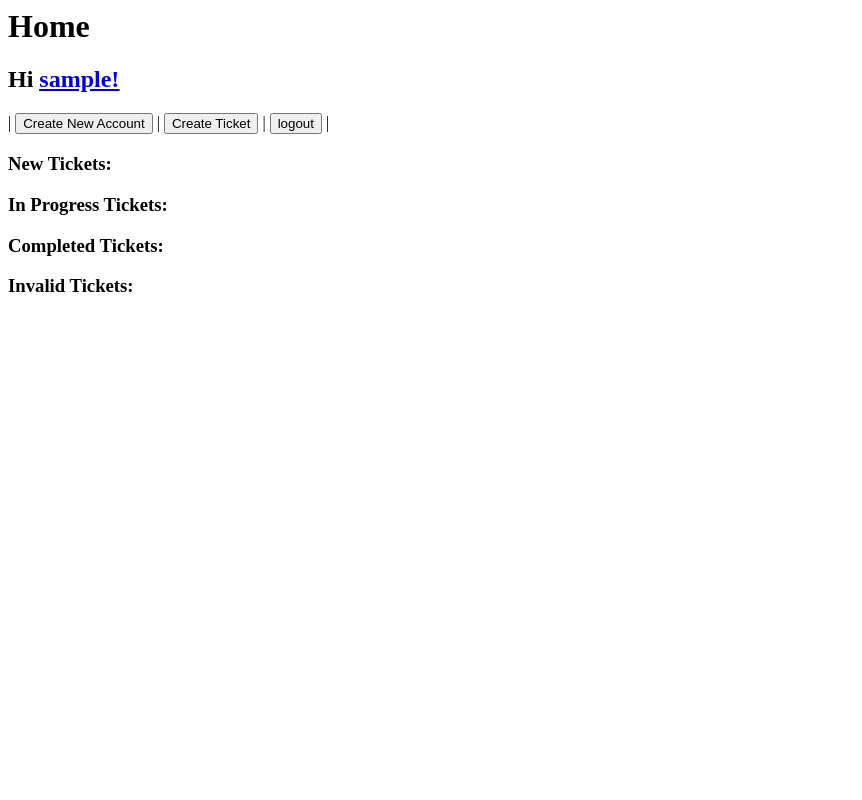
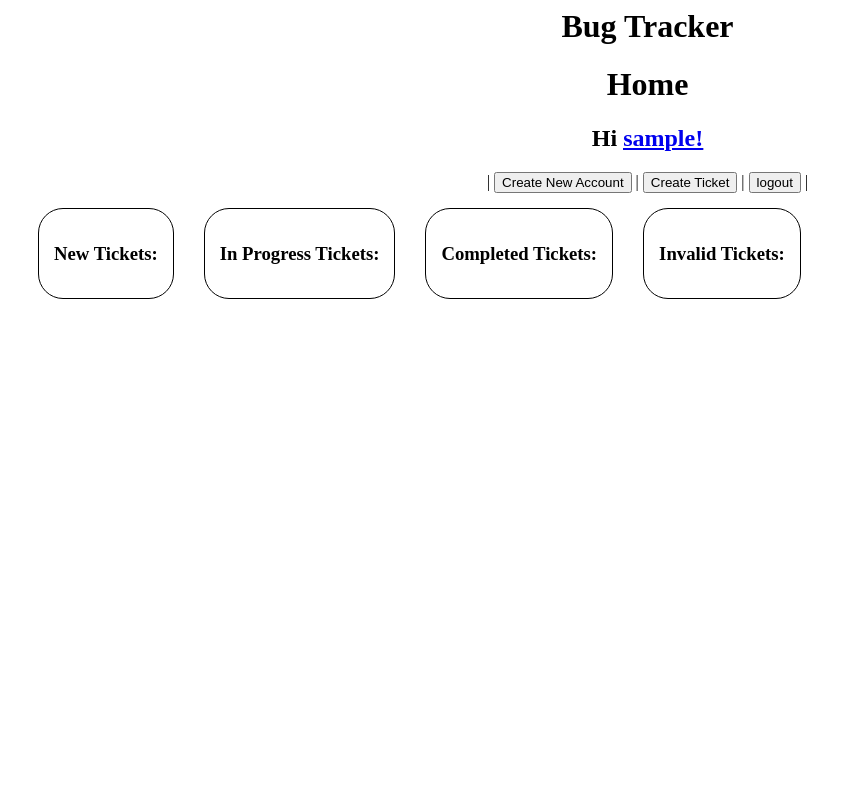
Before and after one commit to korenenyles/whats-up-doc, a Django app: page / in a window 1280 px wide. Shown: the whole page, without its empty margins (0-862 px from the left). Run offline with Django 3.2, Linux system fonts and the light colour scheme; the visitor is signed in with stand-in values (Sample User, id 1); data that the repository does not hold is empty.

Commit message:
added some css

```diff
--- /dev/null
+++ b/bugticket/static/css/style.css
@@ -0,0 +1,23 @@
+.header{
+    text-align: center;
+}
+
+body {
+    padding-left: 15px;
+}
+
+
+.ticketcontainer{
+
+    display: flex;
+
+}
+
+.column{
+    flex-wrap: wrap;
+    border: 1px black solid;
+    border-radius: 25px;
+    margin: 15px;
+    padding: 15px;
+
+}
--- a/bugticket/templates/index.html
+++ b/bugticket/templates/index.html
@@ -1,12 +1,17 @@
+
 <html>
+{% load static %}
 <head>
 
-<title> Bug Tracker</title>
+<link rel="stylesheet" href="{% static 'css/style.css' %}">
+
+<title> Bug Tracker - Home</title>
 
 </head>
 
-
 <body>
+<div class = 'header'>
+<h1> Bug Tracker</h1>
 <h1>Home</h1>
 
 
@@ -16,8 +21,9 @@
 | <a href = {% url 'signup'%}> <button>Create New Account</button></a> |
 <a href = {% url 'create_ticket' user_id=user.id%}><button>Create Ticket</button></a> |
 <a href="{% url 'logout' %}"><button>logout</button></a> |
-
-<div>
+</div>
+<div class = 'ticketcontainer'>
+<div class = 'column'>
 <h3>New Tickets:</h3>
 {%for ticket in ticket_data%}
 {% if ticket.ticket_status == "NEW"%}
@@ -28,7 +34,7 @@
 {% endfor %}
 </div>
 
-<div>
+<div class = "column" >
 <h3> In Progress Tickets:</h3>
 {%for ticket in ticket_data%}
 {% if ticket.ticket_status == "IN PROGRESS"%}
@@ -39,7 +45,7 @@
 {% endfor %}
 </div>
 
-<div>
+<div class = 'column'>
 <h3>Completed Tickets:</h3>
 {%for ticket in ticket_data%}
 {% if ticket.ticket_status == "DONE"%}
@@ -49,7 +55,7 @@
 {% endfor %}
 </div>
 
-<div>
+<div class = 'column'>
 <h3>Invalid Tickets:</h3>
 {%for ticket in ticket_data%}
 {% if ticket.ticket_status == "INVALID"%}
@@ -58,6 +64,7 @@
     {%endif%}
 {% endfor %}
 </div>
+</div>
 
 {% endif %}
 </body>
--- a/whatsUpDoc/settings.py
+++ b/whatsUpDoc/settings.py
@@ -124,3 +124,4 @@ AUTH_USER_MODEL = 'bugticket.CustomUser'
 LOGIN_URL = '/login/'
 LOGIN_REDIRECT_URL = 'home'
 LOGOUT_REDIRECT_URL = 'home'
+STATICFILES_DIRS = [os.path.join(BASE_DIR, "static")]
```
Also changed, not shown: bugticket/templates/createticketform.html (+12 -2 lines), bugticket/templates/login.html (+10 -0 lines), bugticket/templates/signup.html (+11 -0 lines), bugticket/templates/ticket_detail.html (+12 -1 lines), bugticket/templates/user_detail.html (+10 -0 lines).
